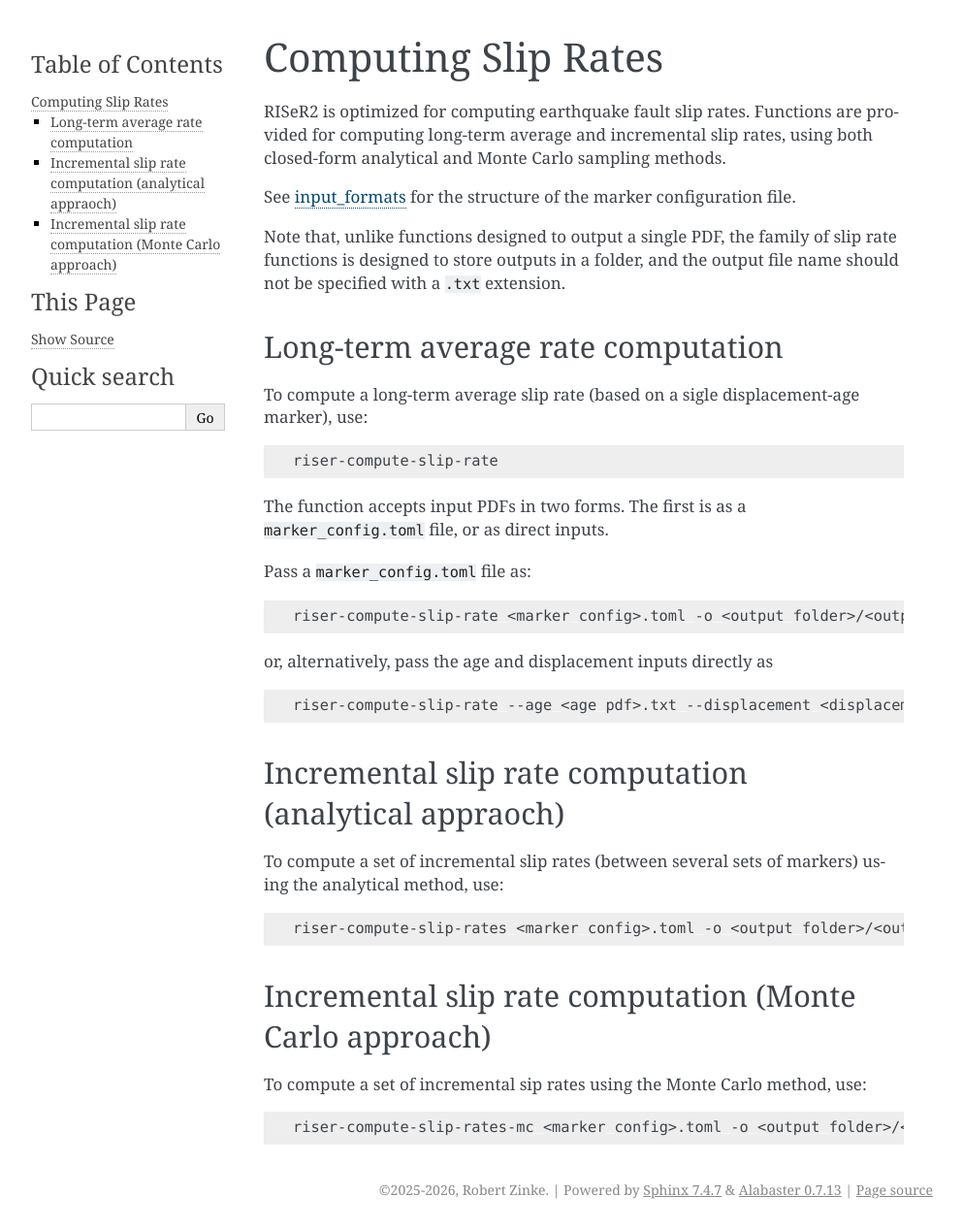
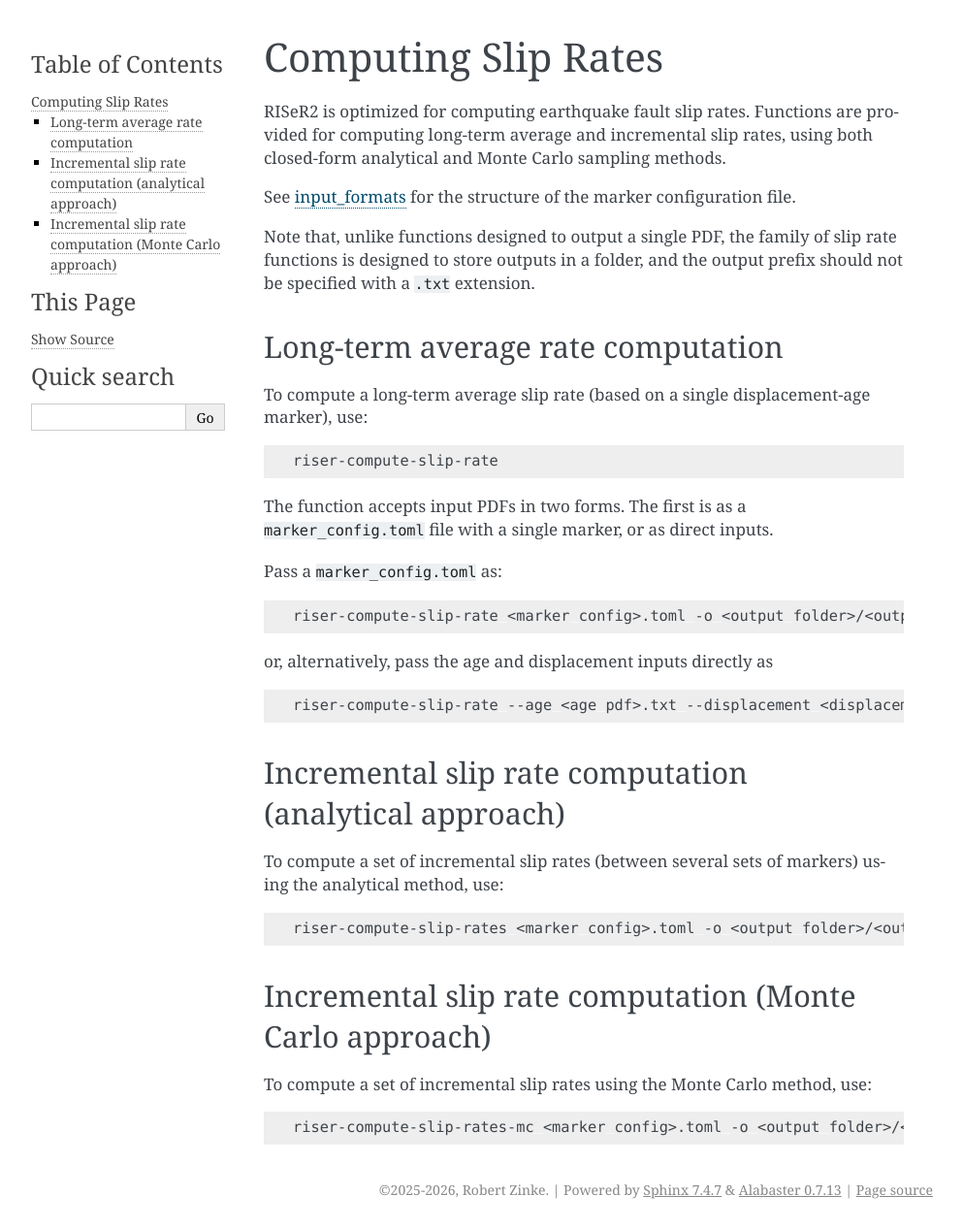
Before and after one commit to rzinke/RISeR2, a Sphinx documentation site: the page built from docs/source/cli/computing_slip_rates.md, in a window 1280 px wide. Shown: the whole page at 97% size, without its empty margins (148-1141 px from the left). Built offline with Sphinx 7.4.7, drawn with Linux system fonts in a browser that asks for light colours.

Commit message:
Typos fix.

````diff
--- a/docs/source/cli/computing_slip_rates.md
+++ b/docs/source/cli/computing_slip_rates.md
@@ -4,20 +4,20 @@ RISeR2 is optimized for computing earthquake fault slip rates. Functions are pro
 
 See [input_formats](../input_formats.md) for the structure of the marker configuration file.
 
-Note that, unlike functions designed to output a single PDF, the family of slip rate functions is designed to store outputs in a folder, and the output file name should not be specified with a `.txt` extension.
+Note that, unlike functions designed to output a single PDF, the family of slip rate functions is designed to store outputs in a folder, and the output prefix should not be specified with a `.txt` extension.
 
 
 ## Long-term average rate computation
 
-To compute a long-term average slip rate (based on a sigle displacement-age marker), use:
+To compute a long-term average slip rate (based on a single displacement-age marker), use:
 
 ```bash
 riser-compute-slip-rate
 ```
 
-The function accepts input PDFs in two forms. The first is as a `marker_config.toml` file, or as direct inputs.
+The function accepts input PDFs in two forms. The first is as a `marker_config.toml` file with a single marker, or as direct inputs.
 
-Pass a `marker_config.toml` file as:
+Pass a `marker_config.toml` as:
 
 ```bash
 riser-compute-slip-rate <marker config>.toml -o <output folder>/<output name>
@@ -30,7 +30,7 @@ riser-compute-slip-rate --age <age pdf>.txt --displacement <displacement pdf>.tx
 ```
 
 
-## Incremental slip rate computation (analytical appraoch)
+## Incremental slip rate computation (analytical approach)
 
 To compute a set of incremental slip rates (between several sets of markers) using the analytical method, use:
 
@@ -40,7 +40,7 @@ riser-compute-slip-rates <marker config>.toml -o <output folder>/<output name>
 
 ## Incremental slip rate computation (Monte Carlo approach)
 
-To compute a set of incremental sip rates using the Monte Carlo method, use:
+To compute a set of incremental slip rates using the Monte Carlo method, use:
 
 ```bash
 riser-compute-slip-rates-mc <marker config>.toml -o <output folder>/<output name>
````
Also changed, not shown: docs/source/cli/comparing_pdfs.md (+7 -4 lines), docs/source/cli/deriving_pdfs.md (+4 -4 lines).
